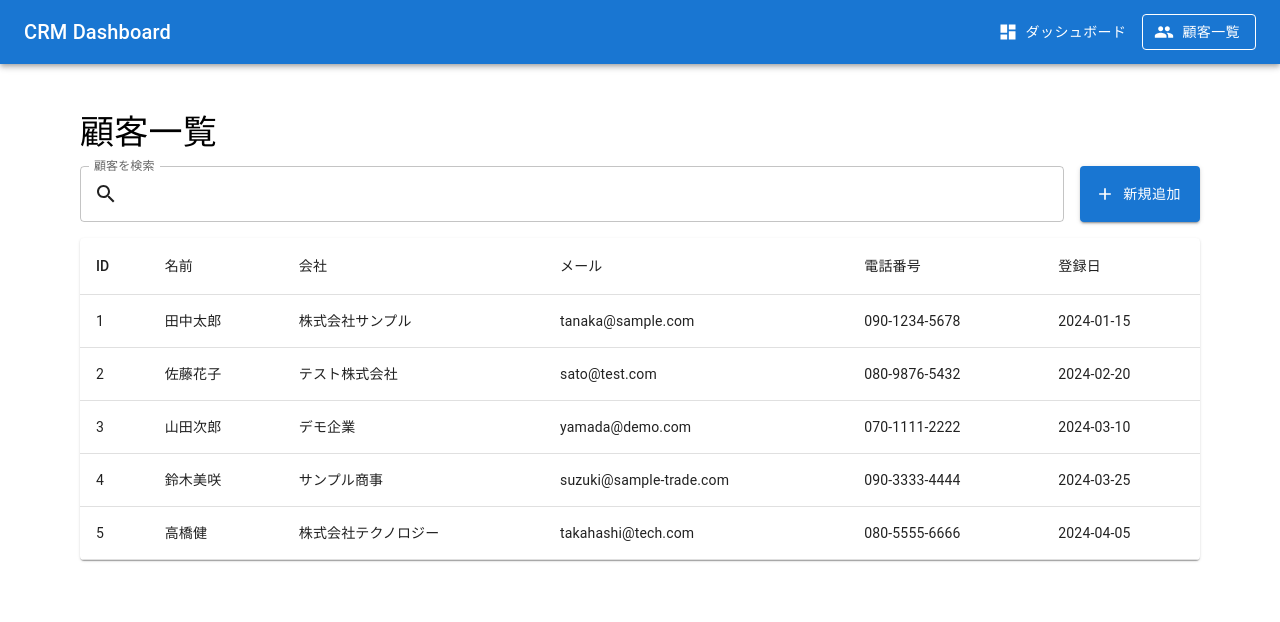
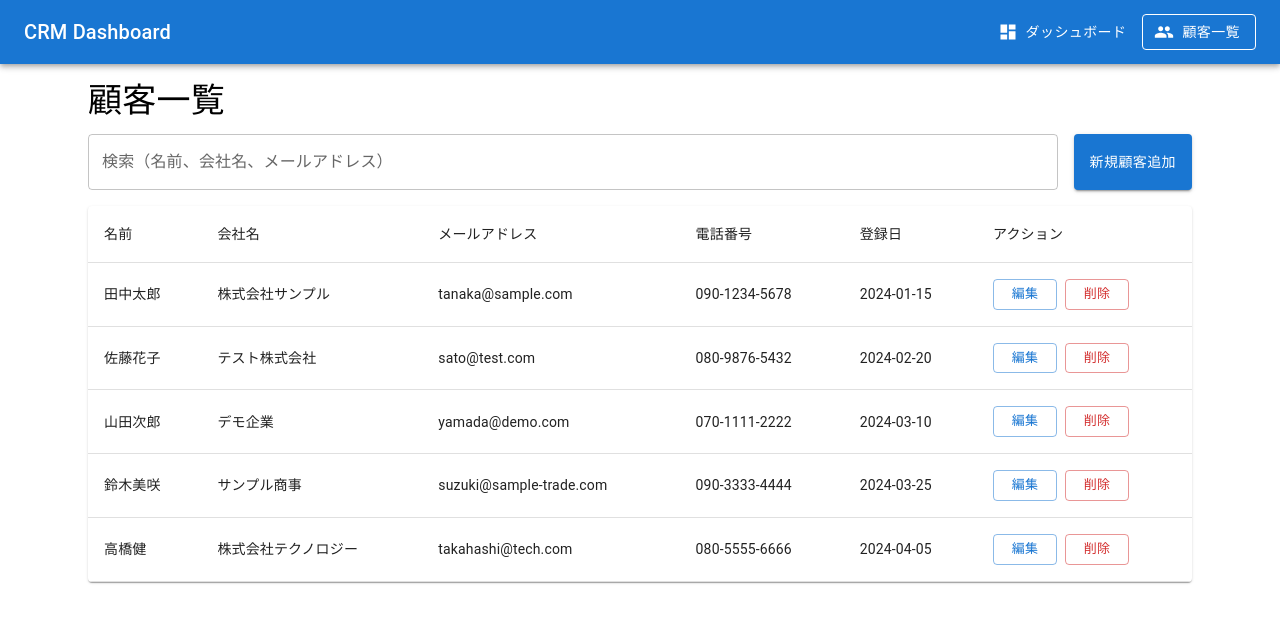
Before and after one commit to andoryuto/crm-dashboard, a React (Create React App) app: page / in a window 1280 px wide. Both pictures are taken after a click on the button "顧客一覧". Shown: the top 622 px of the page. Built offline with nearby package versions, Linux system fonts and the light colour scheme.

Commit message:
顧客の編集・削除機能を追加

```diff
--- a/src/AddCustomerDialog.tsx
+++ b/src/AddCustomerDialog.tsx
@@ -5,9 +5,10 @@
  * - Material-UI Dialogによるモーダル表示
  * - フォームバリデーション
  * - 新規顧客データの作成・追加
+ * - 顧客データの編集機能
  */
 
-import React, { useState } from 'react';
+import React, { useState, useEffect } from 'react';
 import {
   Dialog,
   DialogTitle,
@@ -22,82 +23,105 @@ import { Customer } from './mockData';
 interface AddCustomerDialogProps {
   open: boolean;
   onClose: () => void;
-  onAdd: (customer: Omit<Customer, 'id'>) => void;
+  onAdd: (customer: Omit<Customer, 'id' | 'createdAt'>) => void;
+  initialData?: Customer | null;
+  isEdit?: boolean;
 }
 
 const AddCustomerDialog: React.FC<AddCustomerDialogProps> = ({
   open,
   onClose,
-  onAdd
+  onAdd,
+  initialData = null,
+  isEdit = false
 }) => {
   const [formData, setFormData] = useState({
     name: '',
     company: '',
     email: '',
-    phone: '',
-    createdAt: new Date().toISOString().split('T')[0] // 今日の日付
+    phone: ''
   });
 
-  const handleSubmit = () => {
-    if (formData.name && formData.company && formData.email) {
-      onAdd(formData);
+  // 編集時の初期データ設定
+  useEffect(() => {
+    if (initialData && isEdit) {
+      setFormData({
+        name: initialData.name,
+        company: initialData.company,
+        email: initialData.email,
+        phone: initialData.phone
+      });
+    } else {
       setFormData({
         name: '',
         company: '',
         email: '',
-        phone: '',
-        createdAt: new Date().toISOString().split('T')[0]
+        phone: ''
       });
-      onClose();
+    }
+  }, [initialData, isEdit, open]);
+
+  const handleInputChange = (field: string) => (event: React.ChangeEvent<HTMLInputElement>) => {
+    setFormData(prev => ({
+      ...prev,
+      [field]: event.target.value
+    }));
+  };
+
+  const handleSubmit = () => {
+    if (formData.name && formData.company && formData.email && formData.phone) {
+      onAdd(formData);
+      setFormData({ name: '', company: '', email: '', phone: '' });
     }
   };
 
-  const handleChange = (field: string, value: string) => {
-    setFormData(prev => ({
-      ...prev,
-      [field]: value
-    }));
+  const handleClose = () => {
+    setFormData({ name: '', company: '', email: '', phone: '' });
+    onClose();
   };
 
   return (
-    <Dialog open={open} onClose={onClose} maxWidth="sm" fullWidth>
-      <DialogTitle>新規顧客追加</DialogTitle>
+    <Dialog open={open} onClose={handleClose} maxWidth="sm" fullWidth>
+      <DialogTitle>
+        {isEdit ? '顧客情報編集' : '新規顧客追加'}
+      </DialogTitle>
       <DialogContent>
         <Box sx={{ display: 'flex', flexDirection: 'column', gap: 2, pt: 1 }}>
           <TextField
             label="名前"
             value={formData.name}
-            onChange={(e) => handleChange('name', e.target.value)}
+            onChange={handleInputChange('name')}
+            fullWidth
             required
-            fullWidth
           />
           <TextField
             label="会社名"
             value={formData.company}
-            onChange={(e) => handleChange('company', e.target.value)}
+            onChange={handleInputChange('company')}
+            fullWidth
             required
-            fullWidth
           />
           <TextField
             label="メールアドレス"
             type="email"
             value={formData.email}
-            onChange={(e) => handleChange('email', e.target.value)}
+            onChange={handleInputChange('email')}
+            fullWidth
             required
-            fullWidth
           />
           <TextField
             label="電話番号"
             value={formData.phone}
-            onChange={(e) => handleChange('phone', e.target.value)}
+            onChange={handleInputChange('phone')}
             fullWidth
+            required
           />
         </Box>
       </DialogContent>
       <DialogActions>
-        <Button onClick={onClose}>キャンセル</Button>
+        <Button onClick={handleClose}>キャンセル</Button>
         <Button onClick={handleSubmit} variant="contained">
-          追加
+          {isEdit ? '更新' : '追加'}
         </Button>
       </DialogActions>
     </Dialog>
--- a/src/App.tsx
+++ b/src/App.tsx
@@ -26,12 +26,29 @@ function App() {
   const [currentPage, setCurrentPage] = useState<'dashboard' | 'customers'>('dashboard');
   const [customers, setCustomers] = useState<Customer[]>(initialCustomers);
 
-  const handleAddCustomer = (newCustomerData: Omit<Customer, 'id'>) => {
+  const handleAddCustomer = (newCustomerData: Omit<Customer, 'id' | 'createdAt'>) => {
     const newCustomer: Customer = {
       ...newCustomerData,
-      id: Math.max(...customers.map(c => c.id)) + 1
+      id: Math.max(...customers.map(c => c.id)) + 1,
+      createdAt: new Date().toISOString().split('T')[0] // YYYY-MM-DD形式
     };
     setCustomers([...customers, newCustomer]);
+  };
+
+  // 顧客更新処理
+  const handleUpdateCustomer = (updatedCustomer: Customer) => {
+    setCustomers(prevCustomers =>
+      prevCustomers.map(customer =>
+        customer.id === updatedCustomer.id ? updatedCustomer : customer
+      )
+    );
+  };
+
+  // 顧客削除処理
+  const handleDeleteCustomer = (customerId: number) => {
+    setCustomers(prevCustomers =>
+      prevCustomers.filter(customer => customer.id !== customerId)
+    );
   };
 
   return (
@@ -62,12 +79,14 @@ function App() {
         </Toolbar>
       </AppBar>
 
-      <Container maxWidth="lg" style={{ marginTop: '2rem' }}>
+      <Container maxWidth="lg" sx={{ mt: 2 }}>
         {currentPage === 'dashboard' && <Dashboard customers={customers} />}
         {currentPage === 'customers' && (
           <CustomerList
             customers={customers}
             onAddCustomer={handleAddCustomer}
+            onUpdateCustomer={handleUpdateCustomer}
+            onDeleteCustomer={handleDeleteCustomer}
           />
         )}
       </Container>
--- a/src/CustomerList.tsx
+++ b/src/CustomerList.tsx
@@ -5,11 +5,16 @@
  * - 顧客データのテーブル表示
  * - リアルタイム検索・フィルター（名前、会社名、メール対応）
  * - 新規顧客追加ダイアログの表示制御
+ * - 顧客の編集・削除機能
  * - レスポンシブデザイン対応
  */
 
 import React, { useState } from 'react';
 import {
+    Box,
+    Typography,
+    TextField,
+    Button,
     Table,
     TableBody,
     TableCell,
@@ -17,59 +22,93 @@ import {
     TableHead,
     TableRow,
     Paper,
-    Typography,
-    Box,
-    TextField,
-    Button
+    Container
 } from '@mui/material';
-import { Add as AddIcon, Search as SearchIcon } from '@mui/icons-material';
 import { Customer } from './mockData';
 import AddCustomerDialog from './AddCustomerDialog';
 
 interface CustomerListProps {
     customers: Customer[];
-    onAddCustomer: (newCustomerData: Omit<Customer, 'id'>) => void;
+    onAddCustomer: (customer: Omit<Customer, 'id' | 'createdAt'>) => void;
+    onUpdateCustomer: (customer: Customer) => void;
+    onDeleteCustomer: (id: number) => void;
 }
 
-const CustomerList: React.FC<CustomerListProps> = ({ customers, onAddCustomer }) => {
+const CustomerList: React.FC<CustomerListProps> = ({
+    customers,
+    onAddCustomer,
+    onUpdateCustomer,
+    onDeleteCustomer
+}) => {
     const [searchTerm, setSearchTerm] = useState('');
-    const [dialogOpen, setDialogOpen] = useState(false);
+    const [openDialog, setOpenDialog] = useState(false);
+    const [editingCustomer, setEditingCustomer] = useState<Customer | null>(null);
 
-    const filteredCustomers = customers.filter((customer) =>
+    // 検索フィルター
+    const filteredCustomers = customers.filter(customer =>
         customer.name.toLowerCase().includes(searchTerm.toLowerCase()) ||
         customer.company.toLowerCase().includes(searchTerm.toLowerCase()) ||
         customer.email.toLowerCase().includes(searchTerm.toLowerCase())
     );
 
-    const handleAddCustomer = (newCustomerData: Omit<Customer, 'id'>) => {
-        onAddCustomer(newCustomerData);
+    // 顧客追加処理
+    const handleAddCustomer = (customerData: Omit<Customer, 'id' | 'createdAt'>) => {
+        onAddCustomer(customerData);
+        setOpenDialog(false);
+    };
+
+    // 編集処理
+    const handleEditCustomer = (customer: Customer) => {
+        setEditingCustomer(customer);
+        setOpenDialog(true);
+    };
+
+    // 更新処理
+    const handleUpdateCustomer = (customerData: Omit<Customer, 'id' | 'createdAt'>) => {
+        if (editingCustomer) {
+            const updatedCustomer: Customer = {
+                ...editingCustomer,
+                ...customerData
+            };
+            onUpdateCustomer(updatedCustomer);
+            setEditingCustomer(null);
+            setOpenDialog(false);
+        }
+    };
+
+    // 削除処理
+    const handleDeleteCustomer = (id: number) => {
+        if (window.confirm('この顧客を削除してもよろしいですか？')) {
+            onDeleteCustomer(id);
+        }
+    };
+
+    // ダイアログを閉じる処理
+    const handleCloseDialog = () => {
+        setOpenDialog(false);
+        setEditingCustomer(null);
     };
 
     return (
-        <Box sx={{ padding: 2 }}>
-            <Typography variant="h4" component="h1" gutterBottom>
+        <Container maxWidth="lg" sx={{ mt: 2 }}>
+            <Box sx={{ mb: 3 }}>
+                <Typography variant="h4" gutterBottom>
                     顧客一覧
                 </Typography>
 
-            {/* 検索バーと新規追加ボタン */}
-            <Box sx={{ display: 'flex', gap: 2, marginBottom: 2 }}>
+                <Box sx={{ display: 'flex', gap: 2, mb: 2 }}>
                     <TextField
-                    label="顧客を検索"
+                        label="検索（名前、会社名、メールアドレス）"
                         variant="outlined"
                         value={searchTerm}
                         onChange={(e) => setSearchTerm(e.target.value)}
-                    InputProps={{
-                        startAdornment: <SearchIcon sx={{ marginRight: 1 }} />
-                    }}
                         sx={{ flexGrow: 1 }}
                     />
                     <Button
                         variant="contained"
-                    startIcon={<AddIcon />}
-                    sx={{ minWidth: '120px' }}
-                    onClick={() => setDialogOpen(true)}
+                        onClick={() => setOpenDialog(true)}
                     >
-                    新規追加
+                        新規顧客追加
                     </Button>
                 </Box>
 
@@ -77,23 +116,40 @@ const CustomerList: React.FC<CustomerListProps> = ({ customers, onAddCustomer })
                     <Table>
                         <TableHead>
                             <TableRow>
-                            <TableCell>ID</TableCell>
                                 <TableCell>名前</TableCell>
-                            <TableCell>会社</TableCell>
-                            <TableCell>メール</TableCell>
+                                <TableCell>会社名</TableCell>
+                                <TableCell>メールアドレス</TableCell>
                                 <TableCell>電話番号</TableCell>
                                 <TableCell>登録日</TableCell>
+                                <TableCell>アクション</TableCell>
                             </TableRow>
                         </TableHead>
                         <TableBody>
                             {filteredCustomers.map((customer) => (
                                 <TableRow key={customer.id}>
-                                <TableCell>{customer.id}</TableCell>
                                     <TableCell>{customer.name}</TableCell>
                                     <TableCell>{customer.company}</TableCell>
                                     <TableCell>{customer.email}</TableCell>
                                     <TableCell>{customer.phone}</TableCell>
                                     <TableCell>{customer.createdAt}</TableCell>
+                                    <TableCell>
+                                        <Button
+                                            size="small"
+                                            variant="outlined"
+                                            onClick={() => handleEditCustomer(customer)}
+                                            sx={{ mr: 1 }}
+                                        >
+                                            編集
+                                        </Button>
+                                        <Button
+                                            size="small"
+                                            variant="outlined"
+                                            color="error"
+                                            onClick={() => handleDeleteCustomer(customer.id)}
+                                        >
+                                            削除
+                                        </Button>
+                                    </TableCell>
                                 </TableRow>
                             ))}
                         </TableBody>
@@ -101,11 +157,14 @@ const CustomerList: React.FC<CustomerListProps> = ({ customers, onAddCustomer })
                 </TableContainer>
 
                 <AddCustomerDialog
-                open={dialogOpen}
-                onClose={() => setDialogOpen(false)}
-                onAdd={handleAddCustomer}
+                    open={openDialog}
+                    onClose={handleCloseDialog}
+                    onAdd={editingCustomer ? handleUpdateCustomer : handleAddCustomer}
+                    initialData={editingCustomer}
+                    isEdit={!!editingCustomer}
                 />
             </Box>
+        </Container>
     );
 };
 
```
Lines whose indentation alone changed are shown as unchanged.
